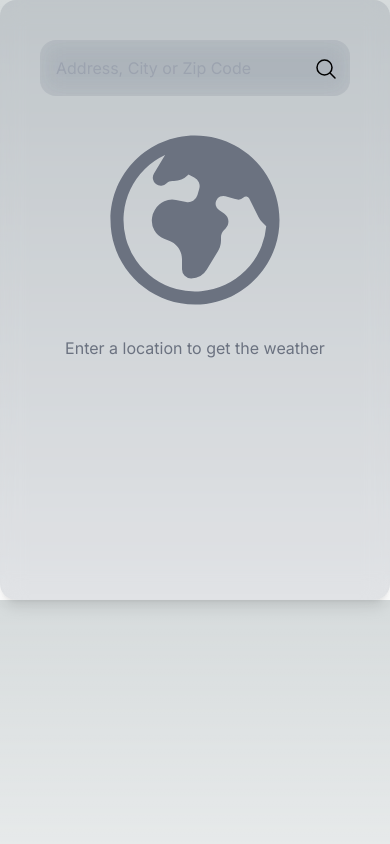
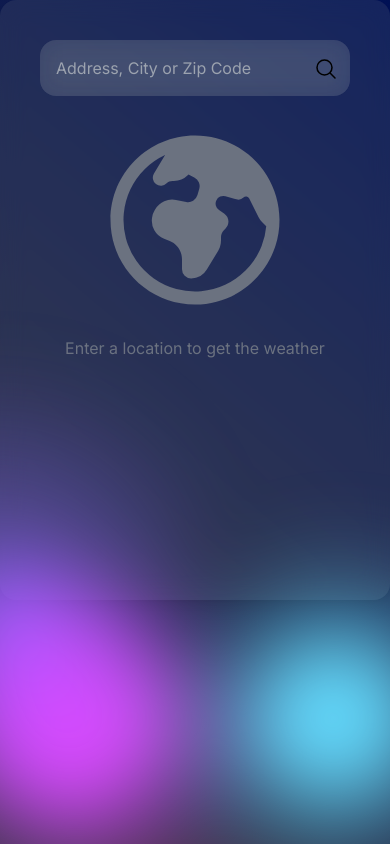
Before and after one commit to LukasCec/WeatherWeb, a Next.js app in the folder WeatherAPIWeb/weather_web/: page / in a window 390 px wide. Built offline with nearby package versions, Linux system fonts and the light colour scheme.

Commit message:
responsivity

```diff
--- a/WeatherAPIWeb/weather_web/app/page.tsx
+++ b/WeatherAPIWeb/weather_web/app/page.tsx
@@ -3,7 +3,7 @@ import React, { useState } from "react";
 import FetchWeatherData from "../components/FetchWeatherData";
 import { BackgroundGradientAnimation } from "@/components/ui/background-gradient-animation";
 import { useDebouncedCallback } from 'use-debounce';
-
+import { useMediaQuery } from 'react-responsive';
 export default function Home() {
     interface WeatherData {
         current: {
@@ -22,6 +22,9 @@ export default function Home() {
         };
     }
 
+    const isDesktopOrLaptop = useMediaQuery({
+        query: '(min-device-width: 1224px)'
+    });
     const [weatherData, setWeatherData] = useState<WeatherData | null>(null);
     const [location, setLocation] = useState<string>("");
     const [shouldFetch, setShouldFetch] = useState<boolean>(false);
@@ -37,9 +40,10 @@ export default function Home() {
     }, 400);
 
     return (
-        <>
 
-            <div className="main--div min-h-[600px] md:min-h-[400px] lg:min-h-[500px] xl:min-h-[600px]  duration-300 bg-gray-500 p-10 md:p-5 lg:p-7 xl:p-10 rounded-2xl backdrop-blur-md backdrop-filter bg-opacity-20 shadow-lg">
+        <div className="flex justify-center items-center  h-full">
+            <BackgroundGradientAnimation>
+                <div className="main--div min-h-[600px] md:mt-32 lg:mt-32 mx-auto md:min-h-[400px] lg:min-h-[500px] xl:min-h-[600px] duration-300 bg-gray-500 p-10 md:p-5 lg:p-7 xl:p-10 rounded-2xl  md:w-1/3 lg:w-1/4 backdrop-blur-md backdrop-filter bg-opacity-20 shadow-lg">
                 <div className="group relative" onClick={() => document.getElementById("search-input")?.focus()}>
                     <input
                         id="search-input"
@@ -99,11 +103,11 @@ export default function Home() {
                 )}
                 {weatherData && (
                     <div className="flex justify-between mt-3">
-                        <div className="wind-speed mr-3  p-3 rounded-2xl backdrop-blur-md backdrop-filter bg-opacity-20">
+                        <div className="wind-speed mr-3  p-3 rounded-2xl backdrop-blur-md backdrop-filter bg-opacity-20 bg-gray-900">
                             <p>Wind Speed</p>
                             <p className="text-lg">{weatherData.current.wind_kph}km/h</p>
                         </div>
-                        <div className="wind-direc p-3 rounded-2xl backdrop-blur-md backdrop-filter bg-opacity-20">
+                        <div className="wind-direc p-3 rounded-2xl backdrop-blur-md backdrop-filter bg-opacity-20 bg-gray-900">
                             <p>Wind Direction</p>
                             <p className="text-lg">{weatherData.current.wind_dir}</p>
                         </div>
@@ -111,11 +115,11 @@ export default function Home() {
                 )}
                 {weatherData && (
                     <div className="w-full mt-3">
-                        <div className="wind-speed mb-3 p-3 rounded-2xl backdrop-blur-md backdrop-filter bg-opacity-20">
+                        <div className="wind-speed mb-3 p-3 rounded-2xl backdrop-blur-md backdrop-filter bg-opacity-20 bg-gray-900">
                             <p>Pressure</p>
                             <p className="text-lg">{weatherData.current.pressure_mb} hPa</p>
                         </div>
-                        <div className="wind-direc p-3 rounded-2xl backdrop-blur-md backdrop-filter bg-opacity-20">
+                        <div className="wind-direc p-3 rounded-2xl backdrop-blur-md backdrop-filter bg-opacity-20 bg-gray-900">
                             <p>Humidity</p>
                             <p className="text-lg">{weatherData.current.humidity}%</p>
                         </div>
@@ -124,7 +128,8 @@ export default function Home() {
             </div>
 
             {error && <p>{error}</p>}
+            </BackgroundGradientAnimation>
+        </div>
 
-    </>
     );
 }
```
